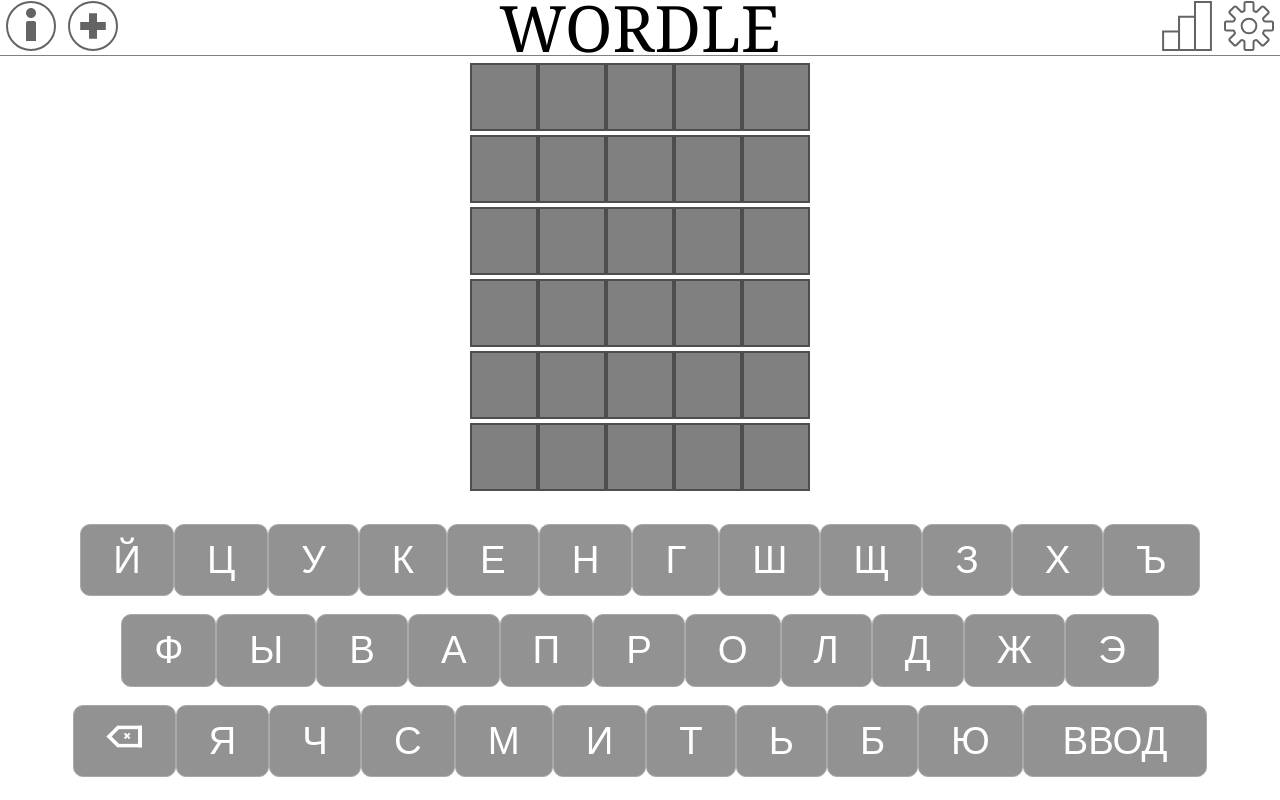
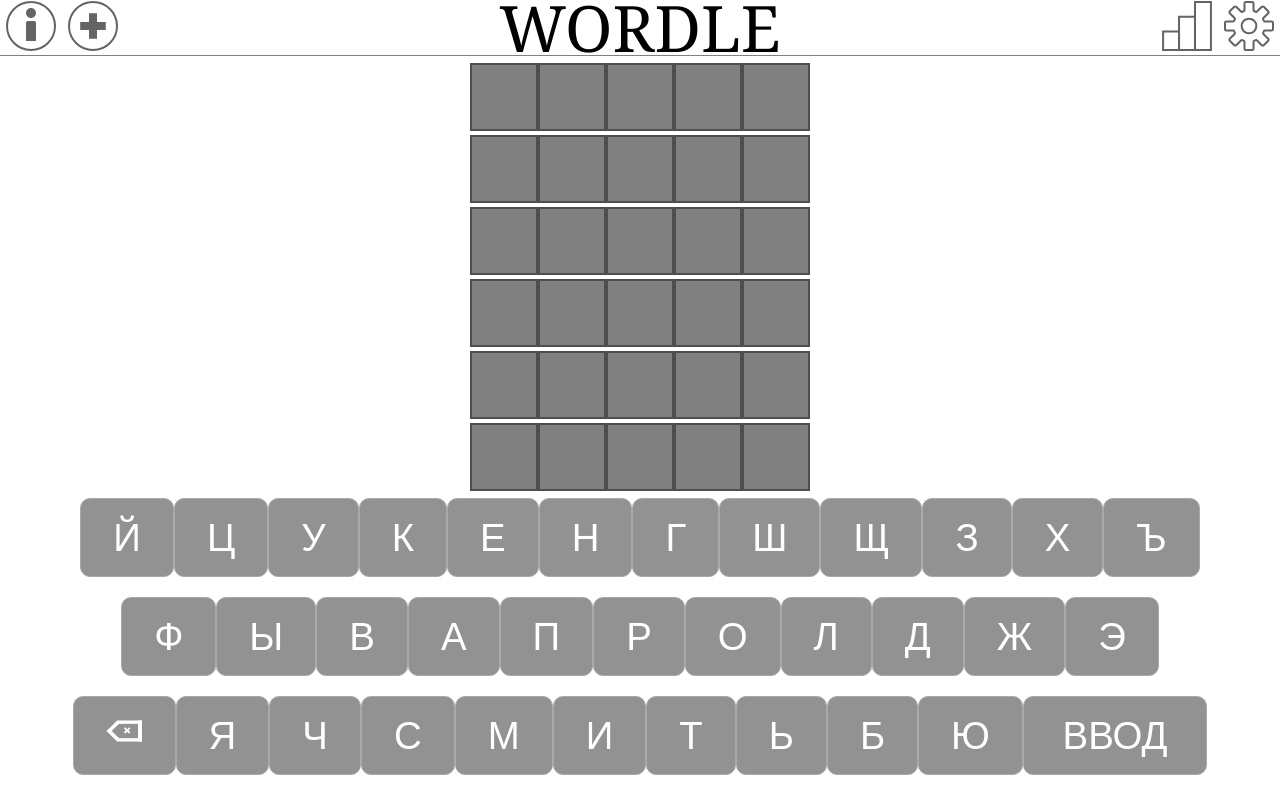
Before and after one commit to DrManfree/Wordle, a plain HTML site: page index.html in a window 1280 px wide. Drawn offline with Linux system fonts and the light colour scheme.

Commit message:
height fix

```diff
--- a/style.css
+++ b/style.css
@@ -61,7 +61,6 @@
 .game-content {
     display: flex;
     flex-direction: column;
-    min-height: calc(calc(var(--vh, 1vh) * 66) - 70px);
 }
 .word-row {
     display: flex;
```
